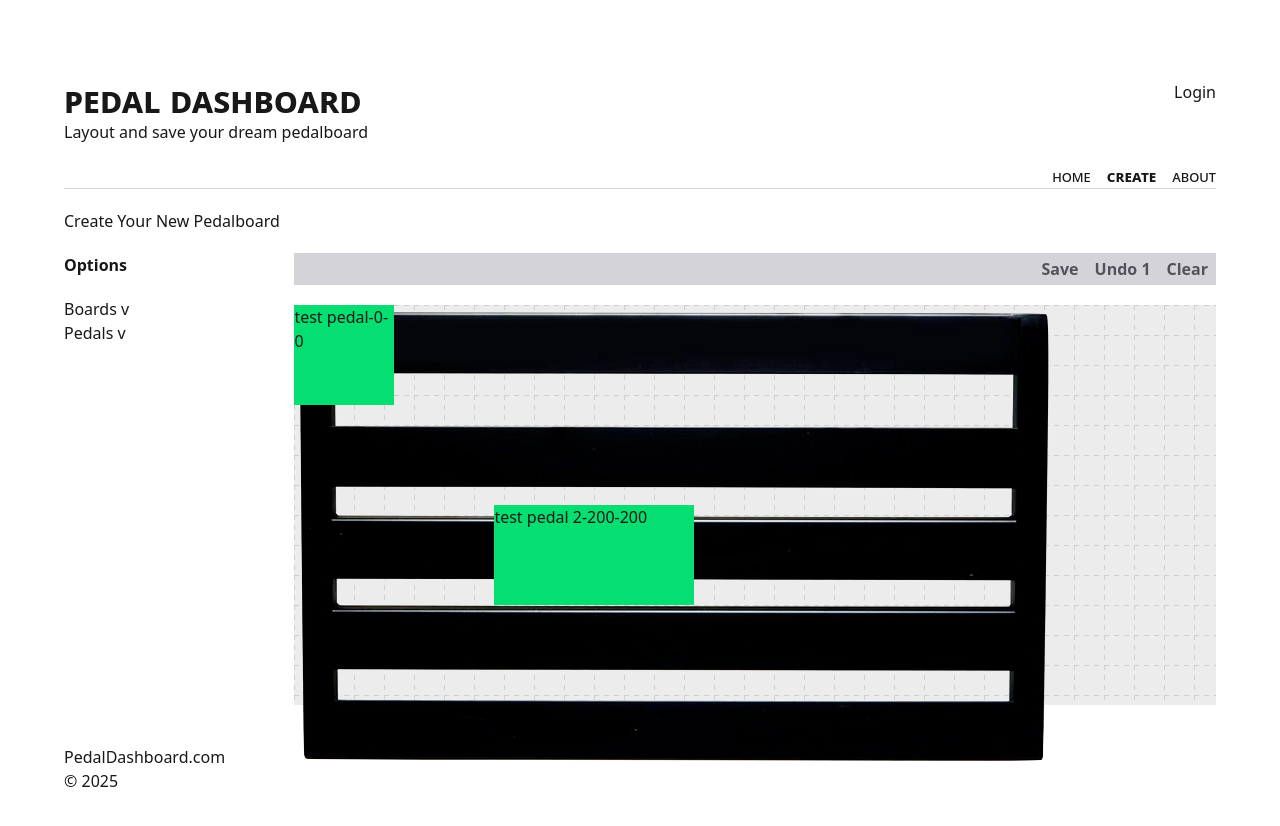
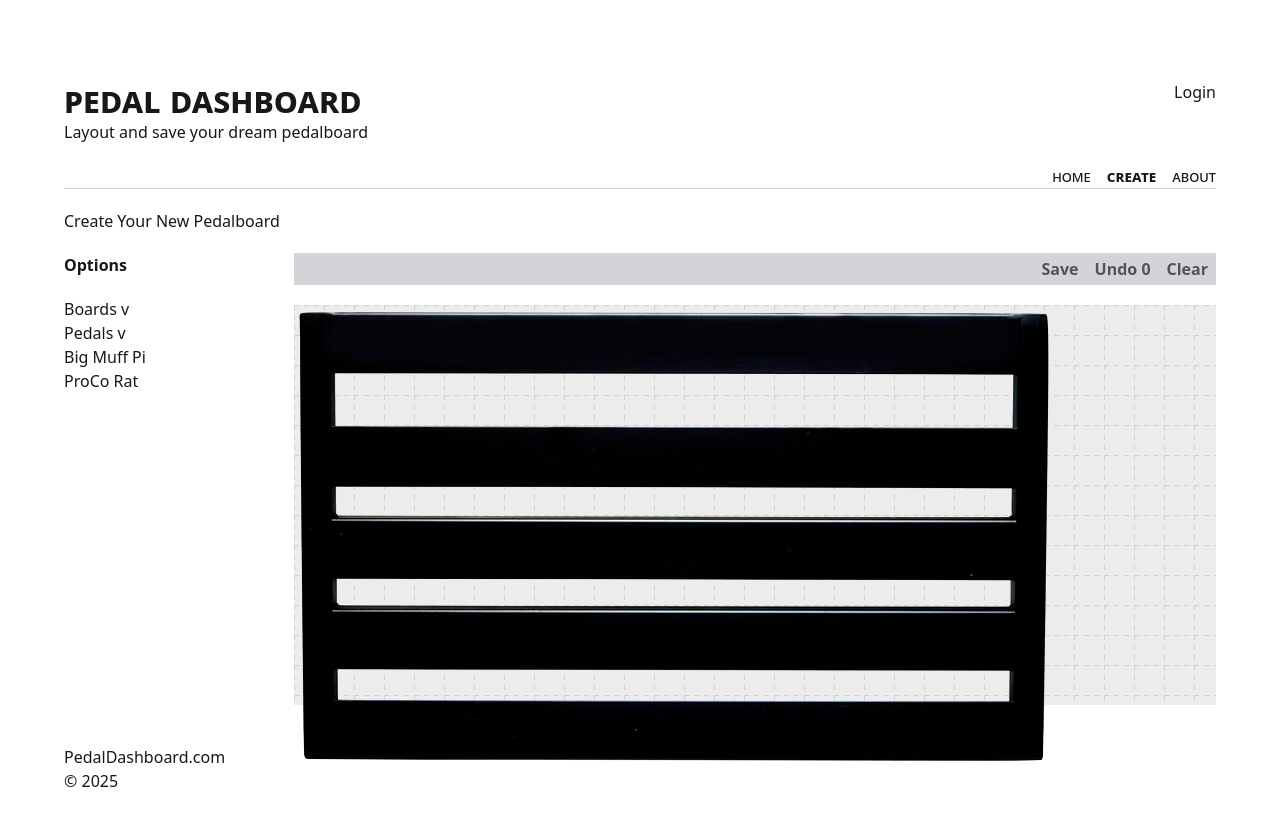
Before and after one commit to jrgtwo/pedal-dashboard, a React (Vite) app: page /create in a window 1280 px wide. Shown: the top 826 px of the page. Built offline with nearby package versions, Linux system fonts and the light colour scheme.

Commit message:
feat: starting work on pedal menu list, need to support multiple versions of same pedal still

```diff
--- /dev/null
+++ b/src/mock-data/pedals/mock-init-saved.json
@@ -0,0 +1,24 @@
+[
+  {
+    "id": 1,
+    "name": "test pedal",
+    "brand": "JRGarcia Amps",
+    "location": {
+      "w": 100,
+      "h": 100,
+      "x": 0,
+      "y": 0
+    }
+  },
+  {
+    "id": 2,
+    "name": "test pedal 2",
+    "brand": "JRGarcia Amps",
+    "location": {
+      "w": 200,
+      "h": 100,
+      "x": 200,
+      "y": 200
+    }
+  }
+]
--- a/src/routes/Create/components/Menu/Menu.tsx
+++ b/src/routes/Create/components/Menu/Menu.tsx
@@ -1,19 +1,51 @@
+import { useState, useCallback, type MouseEvent } from 'react'
+
 import { usePedalStore } from '../PedalBoardSandBox/components/Sandbox/store/pedal'
-const mockPedal = {
-  id: 3,
-  name: 'bmp',
+
+const mockPedalList = [{
+  id: 1,
+  name: 'Big Muff Pi',
   brand: '-',
   img: 'bmp.png',
   location: {
     w: 192,
     h: 253,
-    x: 450,
-    y: 200
+    x: 0,
+    y: 0
   }
-}
+}, {
+  id: 2,
+  name: 'ProCo Rat',
+  brand: '-',
+  img: 'rat.png',
+  location: {
+    w: 263,
+    h: 300,
+    x: 0,
+    y: 0
+  }
+}]
+
 const Menu = () => {
 
+  const [pedalList] = useState(mockPedalList)
   const addNewPedal = usePedalStore((state) => state.addNewPedals)
+
+  const savePedalDataById = useCallback((event: MouseEvent) => {
+    event.preventDefault()
+    const elem = event.target as HTMLElement
+    const pedalId = elem && parseInt(elem.getAttribute('data-pedal-id') || '', 10)
+
+    if (!pedalId) return
+    const pedalById = pedalList.find((item) => {
+      return item.id === pedalId
+    })
+
+    if (!pedalById) return
+
+    return addNewPedal(pedalById)
+
+  }, [pedalList, addNewPedal])
 
   return (
     <section
@@ -26,10 +58,19 @@ const Menu = () => {
           <button>Boards v</button>
         </li>
         <li>
-          <button onClick={() => addNewPedal(mockPedal)}>Pedals v</button>
+          <button>Pedals v</button>
+          <ol>
+            {pedalList.map((item) => (
+              <li>
+                <button
+                  data-pedal-id={`${item.id}`}
+                  onClick={savePedalDataById}>{item.name}</button>
+              </li>
+            ))}
+          </ol>
         </li>
-      </menu>
-    </section>
+      </menu >
+    </section >
   )
 }
 
--- a/src/routes/Create/components/PedalBoardSandBox/components/Sandbox/store/pedal.tsx
+++ b/src/routes/Create/components/PedalBoardSandBox/components/Sandbox/store/pedal.tsx
@@ -1,27 +1,5 @@
 import { create } from 'zustand'
 import type { PedalShape } from '../../Pedal/Pedal.types'
-
-const mockPedalJSON = [{
-  id: 1,
-  name: 'test pedal',
-  brand: 'JRGarcia Amps',
-  location: {
-    w: 100,
-    h: 100,
-    x: 0,
-    y: 0
-  }
-}, {
-  id: 2,
-  name: 'test pedal 2',
-  brand: 'JRGarcia Amps',
-  location: {
-    w: 200,
-    h: 100,
-    x: 200,
-    y: 200
-  }
-}]
 
 interface PedalStore {
   pedals: PedalShape[];
@@ -33,17 +11,18 @@ interface PedalStore {
 }
 
 const usePedalStore = create<PedalStore>((set) => ({
-  pedals: mockPedalJSON,
+  pedals: [],
+  history: [],
+  redoLastHistory: null,
 
   addNewPedals: (newPedal) => set((state) => {
     const updatedState = [...state.pedals, newPedal]
+
     return ({
       pedals: [...updatedState],
       history: [...state.history, updatedState]
     })
   }),
-
-  history: [mockPedalJSON],
 
   updateHistory: (newPedals) => set((state) => {
     return ({
@@ -53,18 +32,17 @@ const usePedalStore = create<PedalStore>((set) => ({
   }),
 
   undoHistory: () => set((state) => {
-    if (state.history.length < 2) return state
+    if (state.history.length < 1) return state
     const updatedState = [...state.history]
-    // TODO Add redo feature with last state
+
     const lastState = updatedState.pop()
 
     return ({
-      pedals: updatedState[updatedState.length - 1],
+      pedals: updatedState[updatedState.length - 1] || [],
       history: updatedState,
       redoLastHistory: lastState
     })
   }),
-  redoLastHistory: null
 }))
 
 export { usePedalStore }
```
Also changed, not shown: src/assets/rat.png (added).
